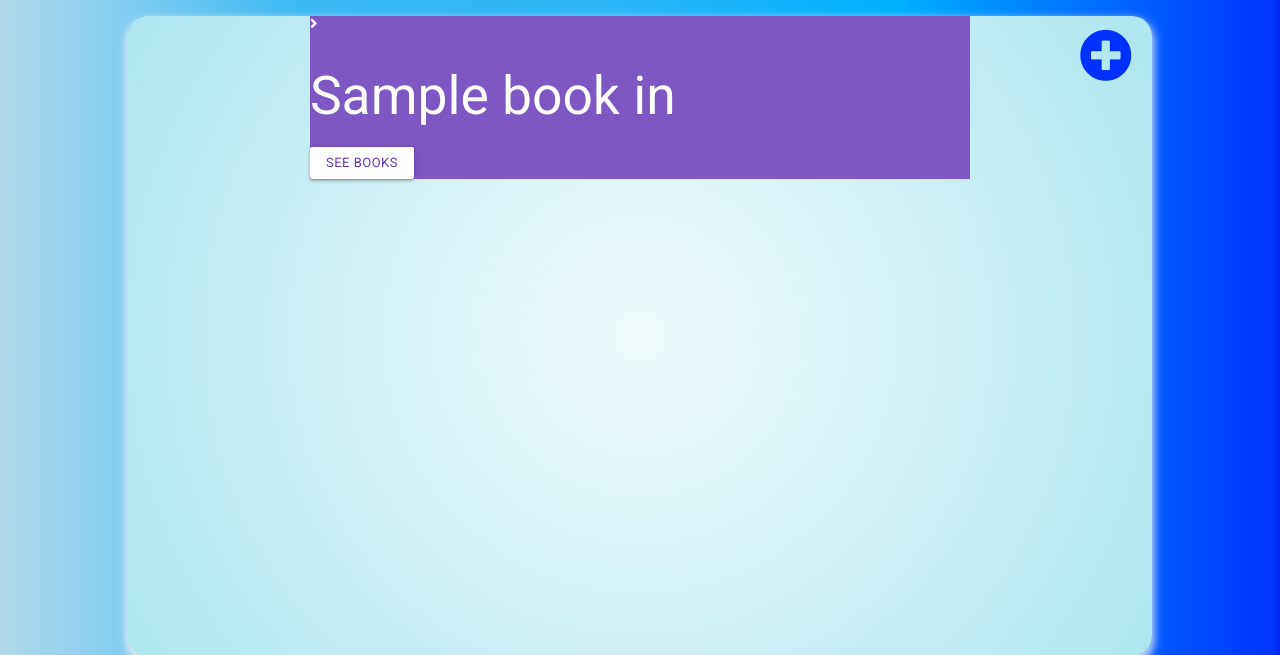
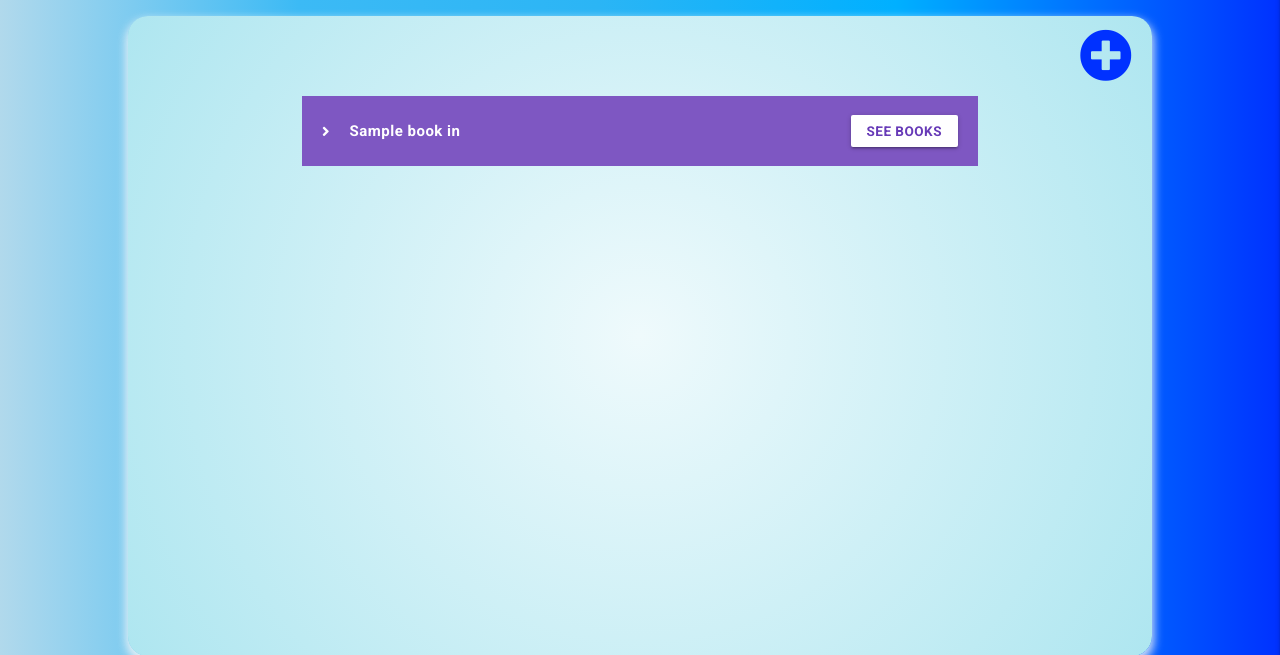
Before and after one commit to Gonzo2500/MS_3_BookWorm, a Flask app: a page that uses templates/base.html in a window 1280 px wide. Shown: the part 64-719 px from the top of the page. Run offline with Flask 2, Linux system fonts and the light colour scheme; the visitor is signed in with stand-in values (Sample User, id 1); a database or web service that is not in the repository returns one stand-in record (values such as "Sample title"); some libraries are stand-ins or nearby versions.

Commit message:
css code for my books page added

```diff
--- a/static/css/style.css
+++ b/static/css/style.css
@@ -326,6 +326,7 @@ footer {
     font-size: 0.8rem;
     margin-top: 3px;
 }
+
 /*----------------- Book View Page -------------------*/
 
 .book-container {
@@ -427,6 +428,89 @@ footer {
 #delete-book, .delete-btn{
     background-color: rgb(255,79,0);
 }
+/*----------------- My Books Page -------------------*/
+
+.list-title {
+    -webkit-box-align: center;
+        -ms-flex-align: center;
+            align-items: center;
+    min-height: 70px;
+    display: -webkit-box;
+    display: -ms-flexbox;
+    display: flex;
+    -webkit-box-pack: justify;
+        -ms-flex-pack: justify;
+            justify-content: space-between;
+}
+
+.list-title > div {
+    display: -webkit-box;
+    display: -ms-flexbox;
+    display: flex;
+}
+
+
+.list-title i {
+    margin: 0 20px;
+}
+
+.list-title a,
+.buy-btn {
+    font-size: 0.9rem;
+    font-weight: 600;
+    min-width: 105px;
+    margin-right: 20px;
+    -webkit-transition: 0.3s;
+    -o-transition: 0.3s;
+    transition: 0.3s;
+}
+
+.list-names {
+    font-size: 1rem;
+    font-weight: 600;
+    letter-spacing: 0.5px;
+    margin: 0;
+    position: relative;
+}
+
+.container-book-lists {
+    margin: 80px 5px 0 5px;
+}
+
+.container-book-lists ul,
+.container-discover ul {
+    padding: 0 !important;
+}
+
+.switch {
+    display: -webkit-box;
+    display: -ms-flexbox;
+    display: flex;
+    -webkit-box-align: center;
+        -ms-flex-align: center;
+            align-items: center;
+}
+
+.switch i {
+    font-size: 1.5rem;
+    margin: 5px;
+}
+
+.welcome-user {
+    text-align: center;
+    padding: 5px;
+}
+
+.welcome-user ul {
+    display: inline-block;
+    text-align: left;
+    margin: 20px 0;
+}
+
+.welcome-user li {
+    list-style-type: circle !important;
+}
+
 /*----------------- Modals -------------------*/
 
 .modal-container{
```
